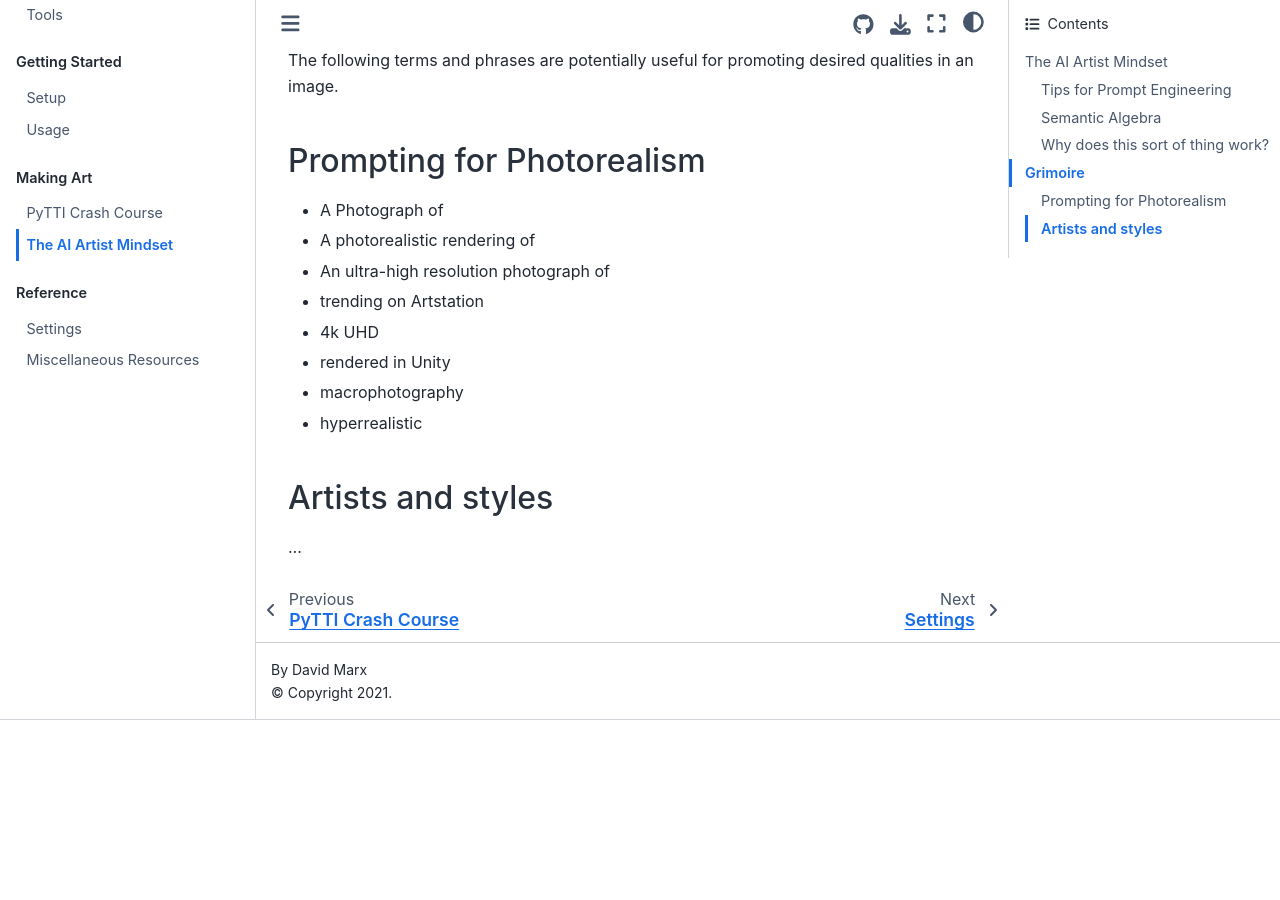
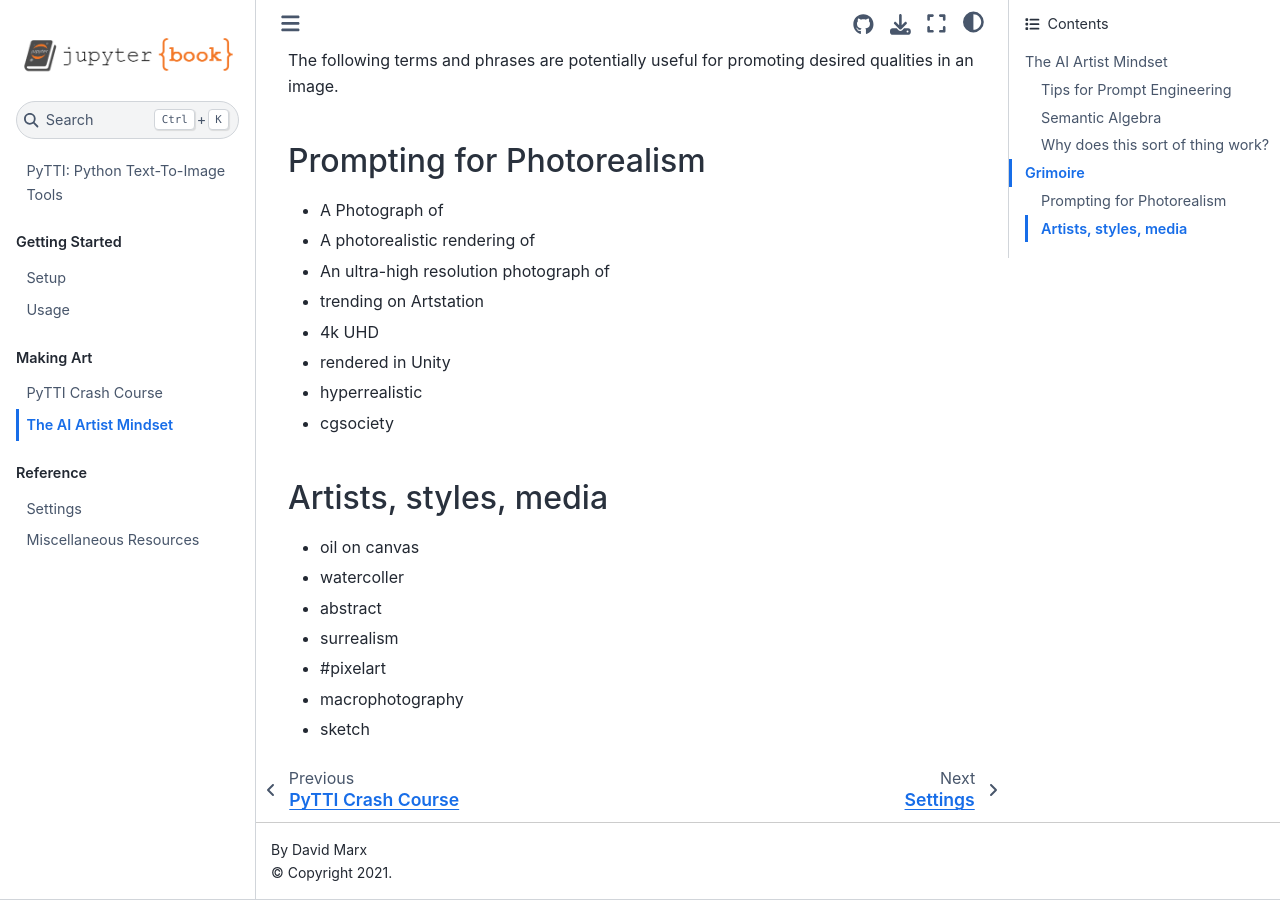
Before and after one commit to pytti-tools/pytti-book, a Jupyter Book: the page built from Grimoire.md, in a window 1280 px wide and 900 px high, scrolled down 2016 px. Built offline with Jupyter Book 1.0.4 settings and Sphinx 7.4.7 and the Sphinx Book theme 1.1.4, drawn with Linux system fonts in a browser that asks for light colours; before the commit the page ends 2736 px from its top, so only the background shows below that.

Commit message:
grimoire

```diff
--- a/Grimoire.md
+++ b/Grimoire.md
@@ -55,9 +55,15 @@
 * trending on Artstation
 * 4k UHD
 * rendered in Unity
+* hyperrealistic
+* cgsociety
+
+## Artists, styles, media
+
+* oil on canvas
+* watercoller
+* abstract
+* surrealism
+* #pixelart
 * macrophotography
-* hyperrealistic
-
-## Artists and styles
-
-...
+* sketch
```
